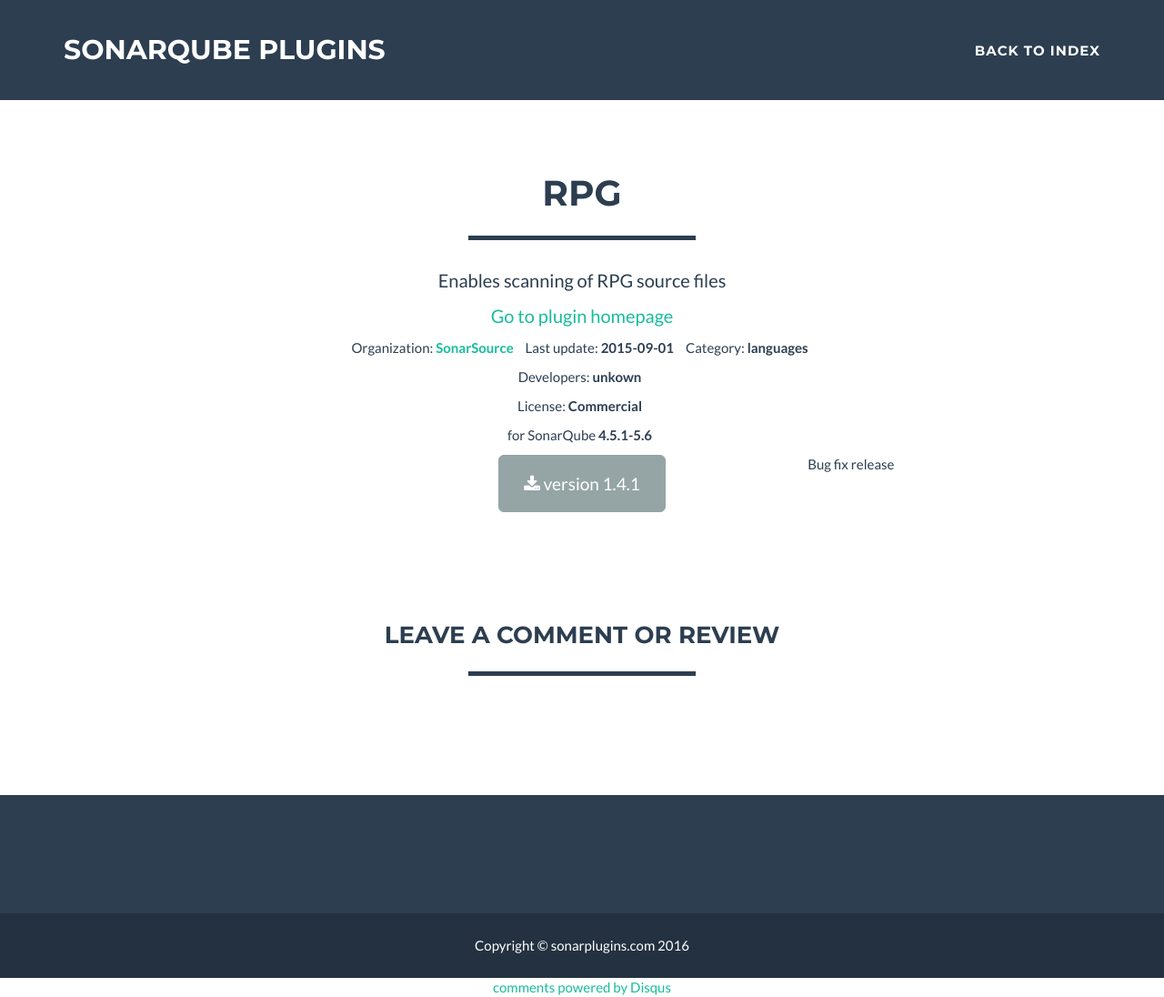
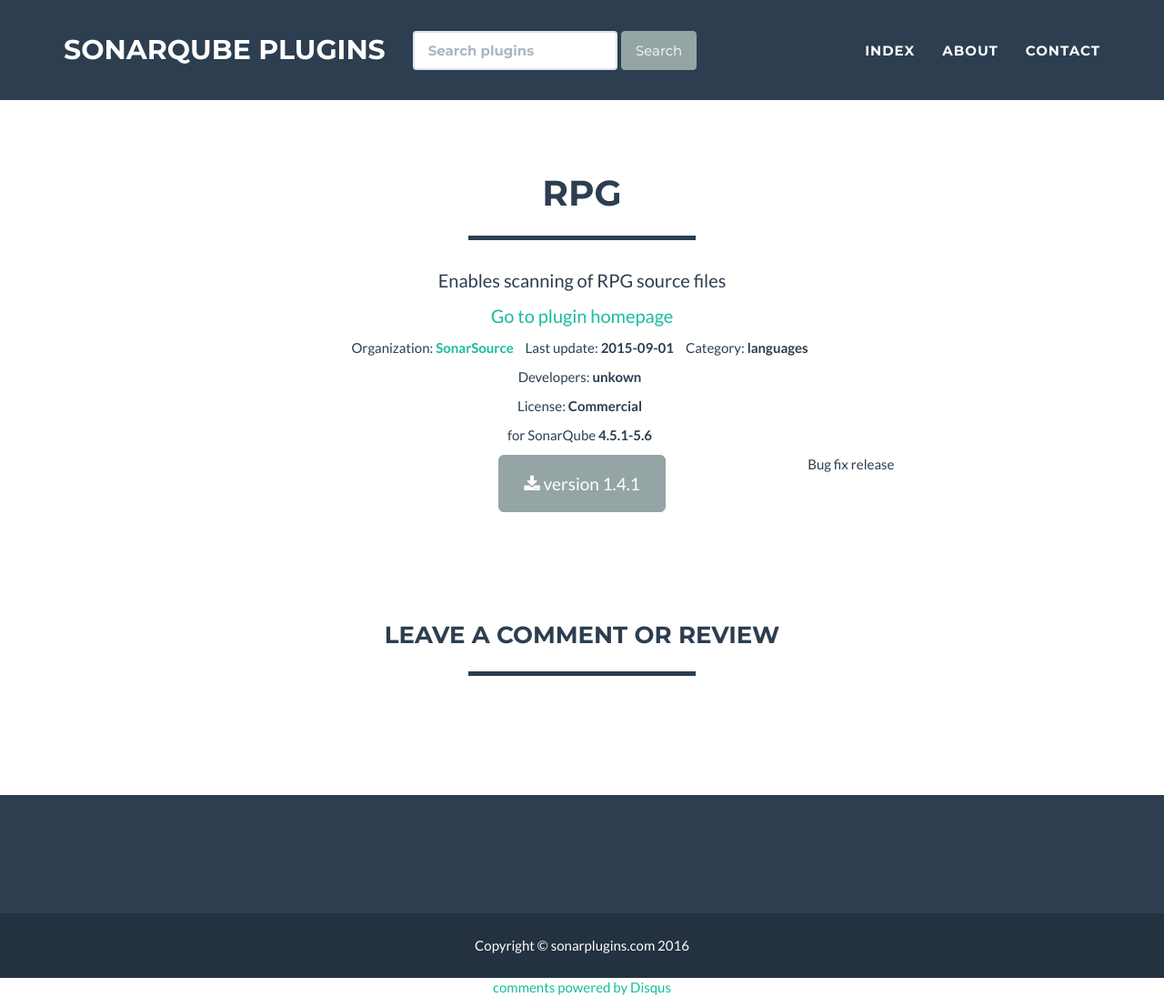
Before and after one commit to sonarplugins/sonarplugins.github.io, a Jekyll site: the page built from _posts/2015-09-01-rpg.markdown, in a window 1280 px wide and 1096 px high. Shown: the whole window at 91% size. Built offline with Jekyll 4.4.1, drawn with Linux system fonts in a browser that asks for light colours; comment, search, counter and statistics services are not loaded.

Commit message:
Add files via upload

```diff
--- a/_layouts/plugin.html
+++ b/_layouts/plugin.html
@@ -13,14 +13,29 @@
                     <span class="icon-bar"></span>
                     <span class="icon-bar"></span>
                 </button>
-                <a class="navbar-brand" href="../">{{ site.title }}</a>
+                <a class="navbar-brand" href="/">{{ site.title }}</a>
             </div>
 
             <!-- Collect the nav links, forms, and other content for toggling -->
             <div class="collapse navbar-collapse" id="bs-example-navbar-collapse-1">
+                <form action="/search.html" method="get" class="navbar-form navbar-left" role="search">
+                    <div class="form-group">
+                      <input type="text" id="search-box" name="query" class="form-control" placeholder="Search plugins" required data-validation-required-message="Please enter a term to search.">
+                    </div>
+                    <button type="submit" class="btn btn-default">Search</button>
+                </form>
                 <ul class="nav navbar-nav navbar-right">
+                    <li class="hidden">
+                        <a href="#page-top"></a>
+                    </li>
                     <li class="page-scroll">
-                        <a href="javascript:history.go(-1)">Back to index</a>
+                        <a href="/#portfolio">Index</a>
+                    </li>
+                    <li class="page-scroll">
+                        <a href="/#about">About</a>
+                    </li>
+                    <li class="page-scroll">
+                        <a href="/#contact">Contact</a>
                     </li>
                 </ul>
             </div>
```
